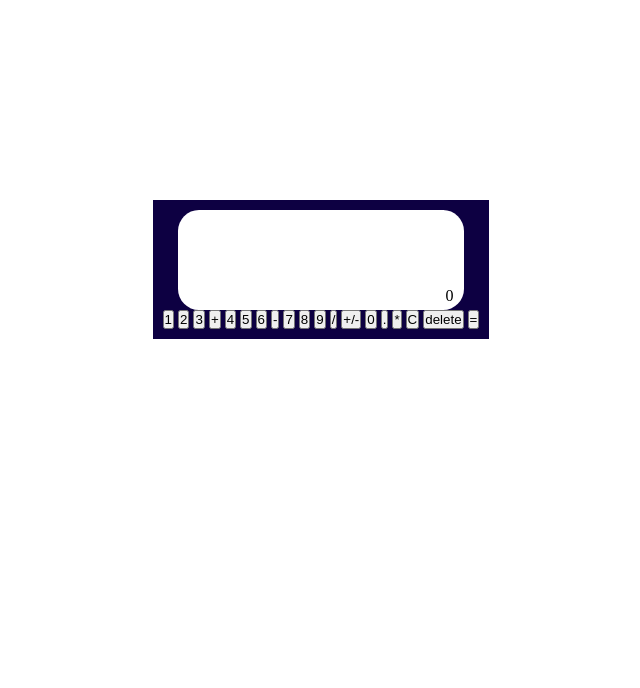
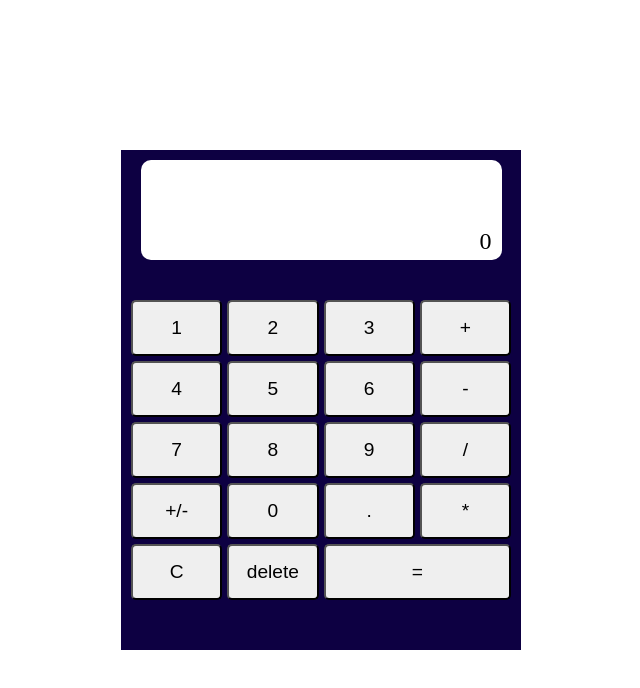
Before and after one commit to huzaif-murad/JavaScript-Tutorial, a plain HTML site: page Projects/Calculator/index.html in a window 1280 px wide. Shown: the whole page, without its empty margins (319-959 px from the left). Drawn offline with Linux system fonts and the light colour scheme.

Commit message:
added css to calculator

```diff
--- a/Projects/Calculator/index.html
+++ b/Projects/Calculator/index.html
@@ -32,7 +32,7 @@
             <button class="btn">*</button>
             <button class="btn">C</button>
             <button class="btn">delete</button>
-            <button class="btn">=</button>
+            <button class="btn" id="equal">=</button>
         </div>
     </div>
 </body>
--- a/Projects/Calculator/style.css
+++ b/Projects/Calculator/style.css
@@ -3,25 +3,52 @@
   padding: 0px;
   margin: 0px;
 }
-
+html,body{
+  height: 100vh;
+  width: 100vw;
+  display: flex;
+  align-items: center;
+  justify-content: center;
+}
 #container {
   background-color: #0d0042;
-  width: fit-content;
+  width: 400px;
+  height: 500px;
   padding: 10px 10px;
-  margin: auto;
-  margin-top: 200px;
   display: flex;
   flex-direction: column;
   align-items: center;
 }
 
 #display {
-  width: 90%;
+  width: 95%;
   height: 100px;
   background-color: white;
   display: flex;
   align-items: last baseline;
   justify-content: end;
-  border-radius: 21px;
+  border-radius: 10px;
   padding: 5px 10px;
+  font-size: 1.5rem;
 }
+
+#buttons {
+  margin-top: 40px;
+  display: grid;
+  gap: 5px;
+  grid-template-columns: repeat(4, 1fr);
+  grid-template-rows: repeat(5, 56px);
+  width: 100%;
+}
+
+.btn{
+  border-radius: 5px;
+  font-size: 1.2rem;
+}
+
+.btn:hover{
+  background-color: rgb(191, 192, 192);
+}
+#equal{
+  grid-column: 3 /span 2;
+}
```
